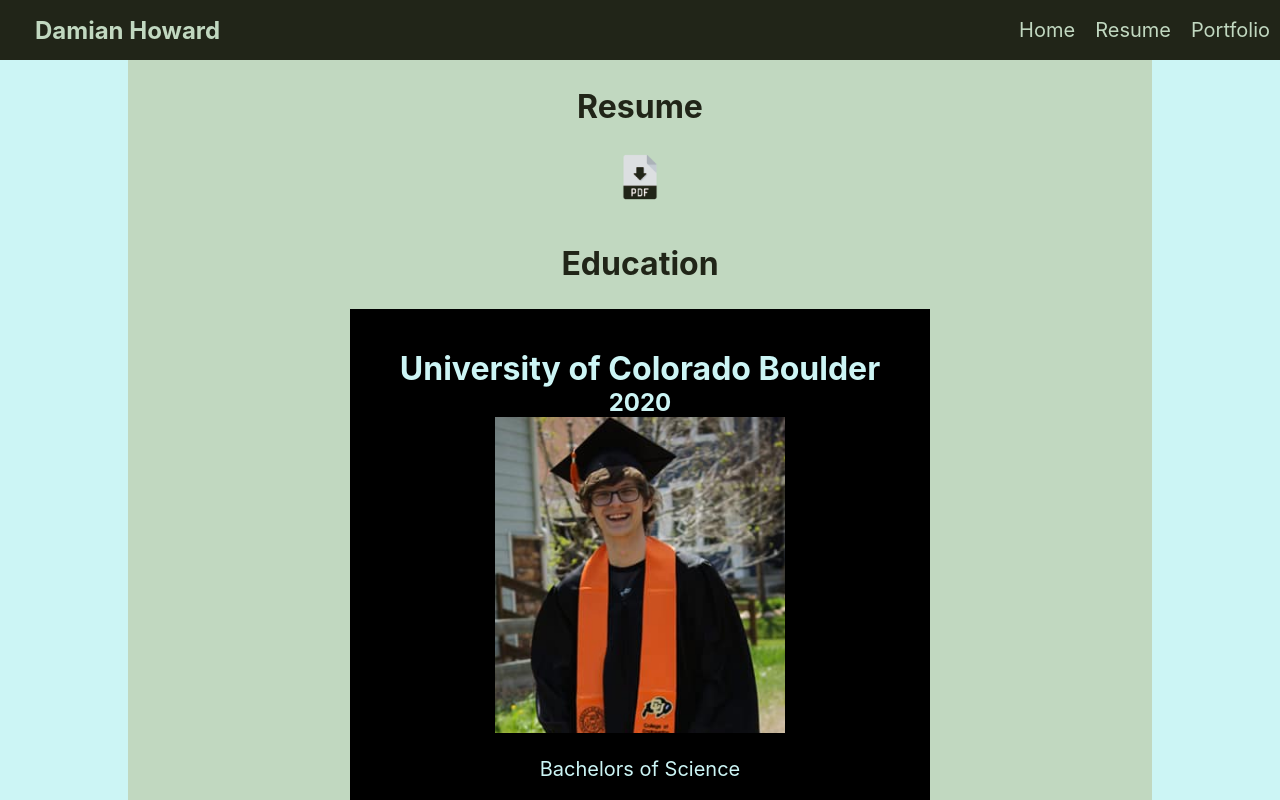
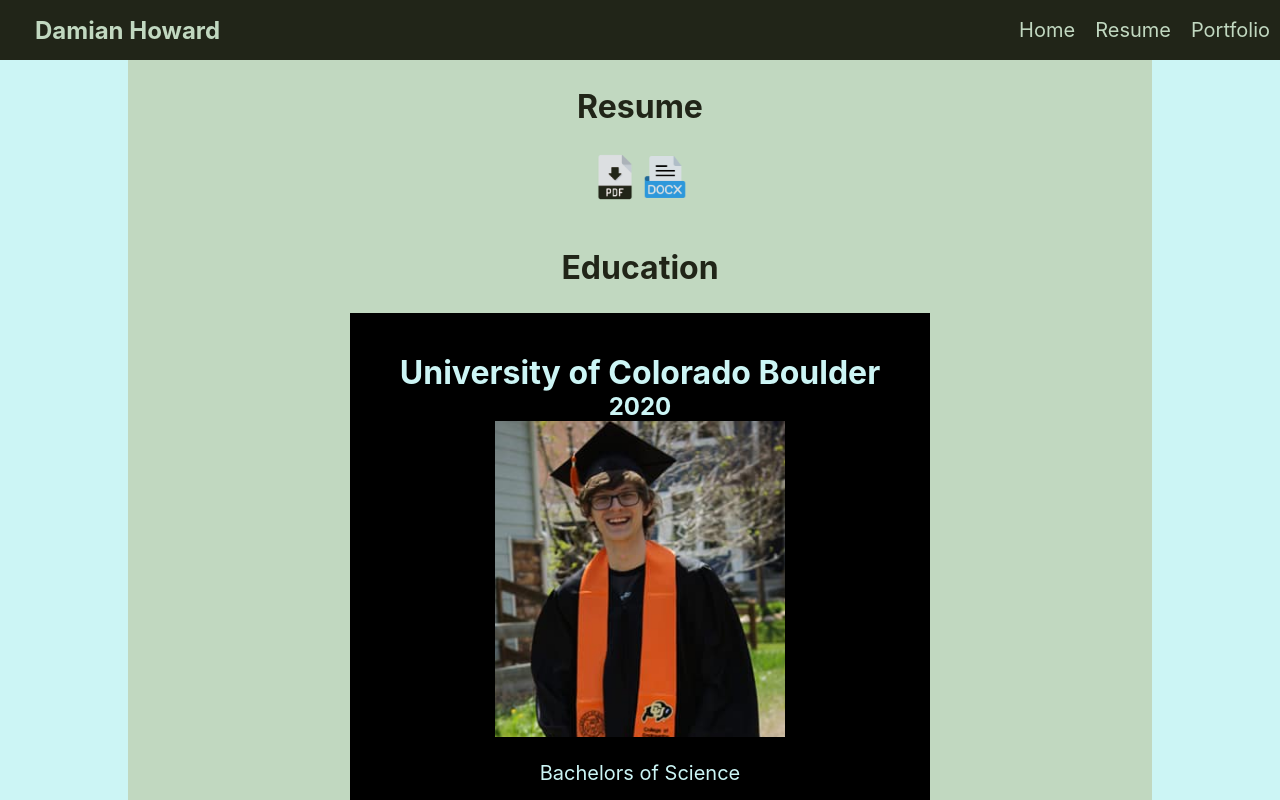
Before and after one commit to daho2353/portfolio2024ts, a React (Create React App) app: page / in a window 1280 px wide. Both pictures are taken after a click on the link "Resume". Shown: the top 800 px of the page. Built offline with nearby package versions, Linux system fonts and the light colour scheme.

Commit message:
added docx support for resume

```diff
--- a/src/components/ResumePage/ResumePage.css
+++ b/src/components/ResumePage/ResumePage.css
@@ -28,7 +28,17 @@
     width: 50px;
   }
 
+  .resume-icon-container{
+    flex-direction: row;
+    gap: 10px;
+  }
+
   .pdf-icon{
+    height: 50px;
+    width: 50px;
+  }
+
+  .docx-icon{
     height: 50px;
     width: 50px;
   }
--- a/src/components/ResumePage/ResumePage.js
+++ b/src/components/ResumePage/ResumePage.js
@@ -3,13 +3,17 @@
 import EducationTile from '../EducationTile/EducationTile';
 import SkillsTile from '../SkillsTile/SkillsTile';
 import pdfIcon from '../../img/pdf.png';
+import docxIcon from '../../img/docx.png';
 
 const ResumePage = () => {
   return (
     <div className="resume-background">
       <div className="resume-container">
       <h2 className="resume-header"> Resume </h2>
-      <a href={require('../../img/resume.pdf')} download><img src={pdfIcon} className='pdf-icon'/></a>
+      <div className="resume-icon-container">
+        <a href={require('../../img/resume.pdf')} download><img src={pdfIcon} className='pdf-icon'/></a>
+        <a href={require('../../img/resume.docx')} download><img src={docxIcon} className='docx-icon'/></a>
+      </div>
         <div className='education-skills-container'>
           <div className='education-component'>
             <h2 className="resume-header"> Education </h2>
```
Also changed, not shown: src/img/docx.png (added), 1 other file (tests, documents, lock files or other folders).
